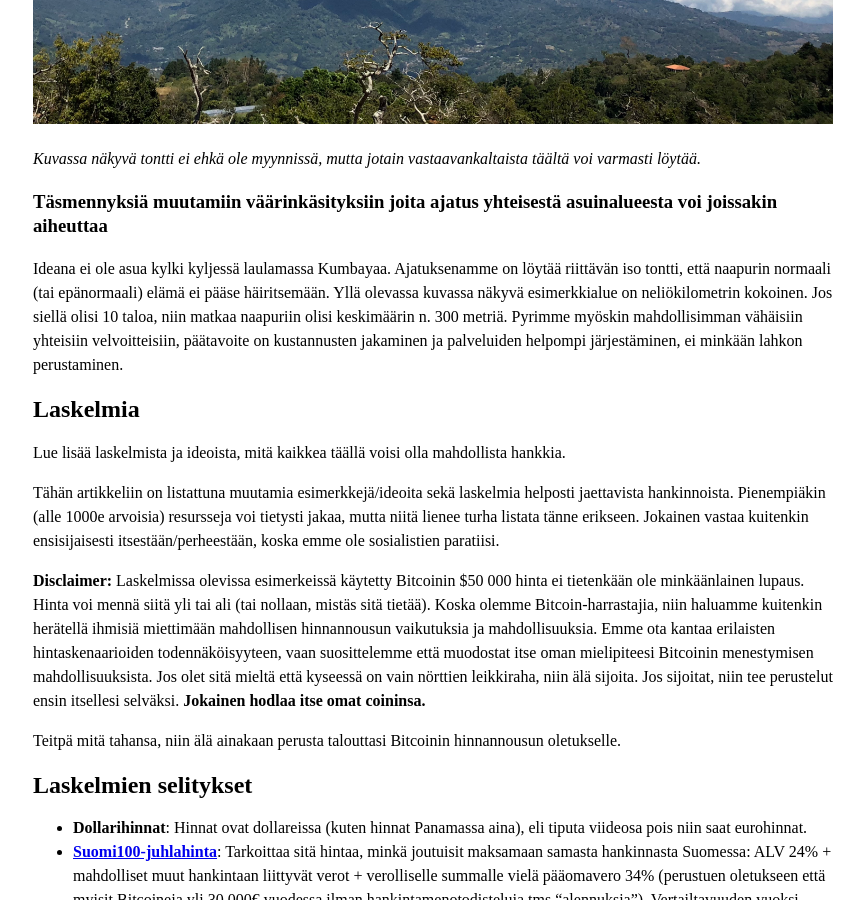
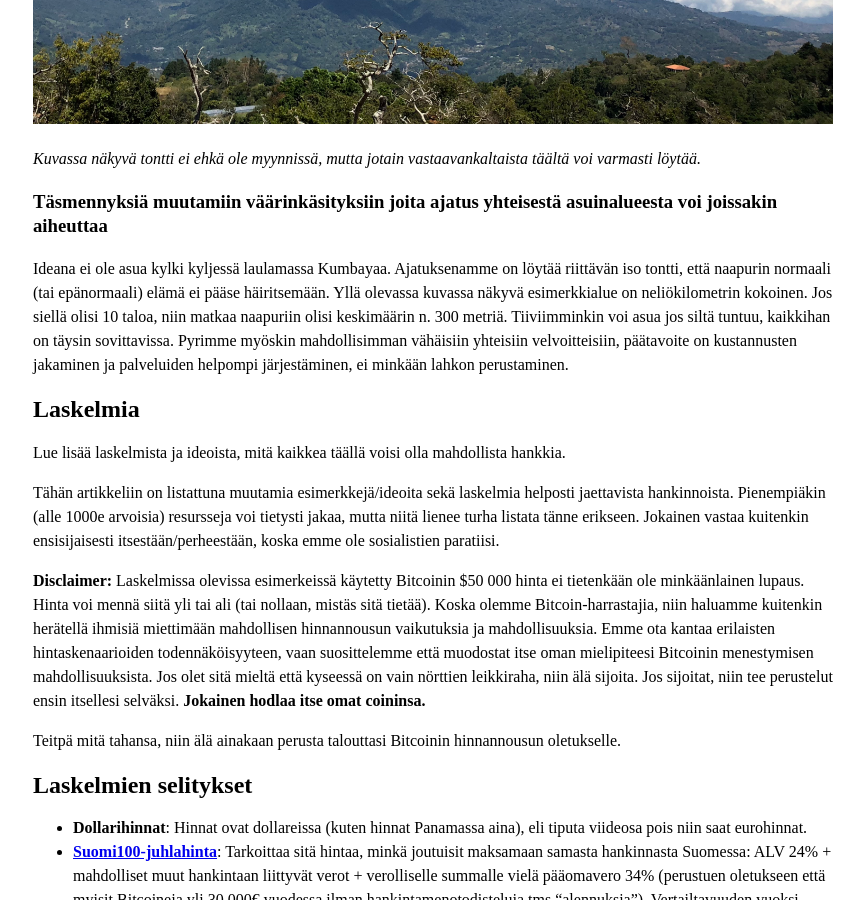
Before and after one commit to pitkonaarinparatiisi/pitkonaarinparatiisi.github.io, a Jekyll site: the page built from yhteiso.md, in a window 1280 px wide and 900 px high, scrolled down 1335 px. Shown: the whole window, without its empty margins (207-1071 px from the left). Built offline with Jekyll 4.4.1, drawn with Linux system fonts in a browser that asks for light colours; our own code applies the rules of GitHub Pages for plain Markdown files.

Commit message:
Update yhteiso.md

```diff
--- a/yhteiso.md
+++ b/yhteiso.md
@@ -33,7 +33,7 @@
 
 ### Täsmennyksiä muutamiin väärinkäsityksiin joita ajatus yhteisestä asuinalueesta voi joissakin aiheuttaa
 
-Ideana ei ole asua kylki kyljessä laulamassa Kumbayaa. Ajatuksenamme on löytää riittävän iso tontti, että naapurin normaali (tai epänormaali) elämä ei pääse häiritsemään. Yllä olevassa kuvassa näkyvä esimerkkialue on neliökilometrin kokoinen. Jos siellä olisi 10 taloa, niin matkaa naapuriin olisi keskimäärin n. 300 metriä. Pyrimme myöskin mahdollisimman vähäisiin yhteisiin velvoitteisiin, päätavoite on kustannusten jakaminen ja palveluiden helpompi järjestäminen, ei minkään lahkon perustaminen.
+Ideana ei ole asua kylki kyljessä laulamassa Kumbayaa. Ajatuksenamme on löytää riittävän iso tontti, että naapurin normaali (tai epänormaali) elämä ei pääse häiritsemään. Yllä olevassa kuvassa näkyvä esimerkkialue on neliökilometrin kokoinen. Jos siellä olisi 10 taloa, niin matkaa naapuriin olisi keskimäärin n. 300 metriä. Tiiviimminkin voi asua jos siltä tuntuu, kaikkihan on täysin sovittavissa. Pyrimme myöskin mahdollisimman vähäisiin yhteisiin velvoitteisiin, päätavoite on kustannusten jakaminen ja palveluiden helpompi järjestäminen, ei minkään lahkon perustaminen.
 
 
 ## Laskelmia
```
